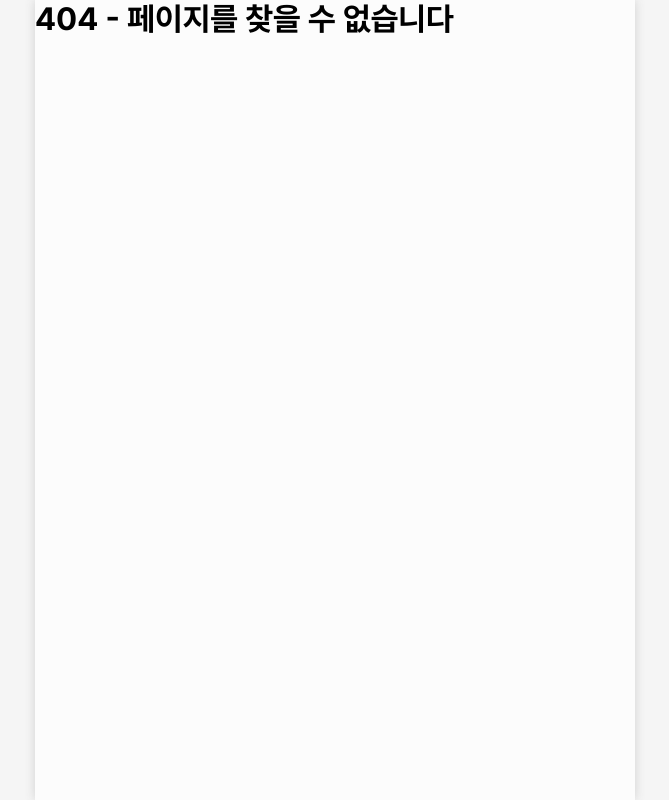
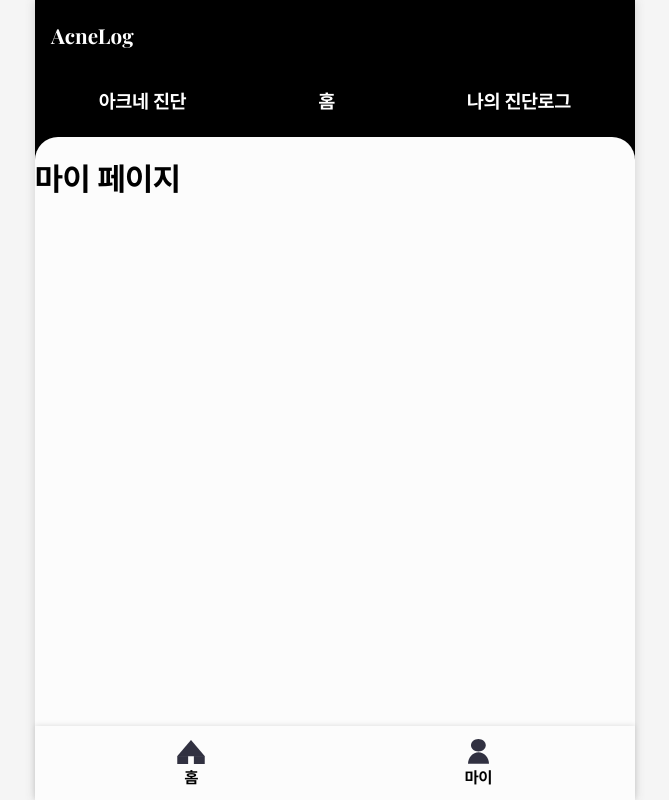
Before and after one commit to AcneLog/AcneLog_web, a React (Vite) app: page /my in a window 1280 px wide. Before the commit this address had no page. Shown: the whole page, without its empty margins (305-974 px from the left). Built offline with nearby package versions, Linux system fonts and the light colour scheme.

Commit message:
[#3] chore: 마이페이지 구조 설정

```diff
--- /dev/null
+++ b/src/pages/My.tsx
@@ -0,0 +1,5 @@
+function My() {
+  return <h1>마이 페이지</h1>;
+}
+
+export default My;
--- a/src/routes/Router.tsx
+++ b/src/routes/Router.tsx
@@ -6,6 +6,7 @@ import MyLog from '../pages/MyLog';
 import Login from '../pages/Login';
 import NotFound from '../pages/NotFound';
 import Diagnosis from '../pages/Diagnosis';
+import My from '../pages/My';
 
 function AppRouter() {
   return (
@@ -15,8 +16,9 @@ function AppRouter() {
           {/* 로그인 없이 접근 가능한 공통 Layout 라우트 */}
           <Route path="/" element={<Home />} />
           <Route path="/login" element={<Login />} />
+          <Route path="/my" element={<My />} />
 
-          {/* 로그인한 사람만 접근 가능한 라우트 (중첩) */}
+          {/* 로그인한 사람만 접근 가능한 라우트 */}
           <Route element={<PrivateRoute />}>
             <Route path="/mylog" element={<MyLog />} />
             <Route path="/diagnosis" element={<Diagnosis />} />
```
